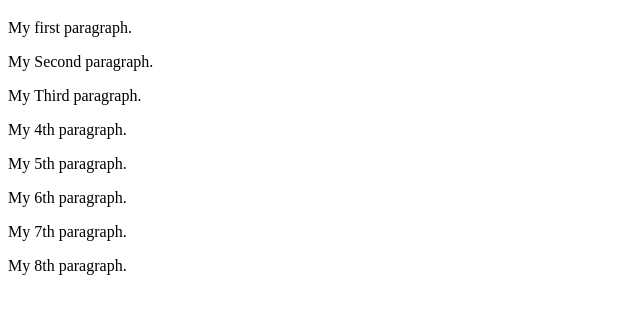
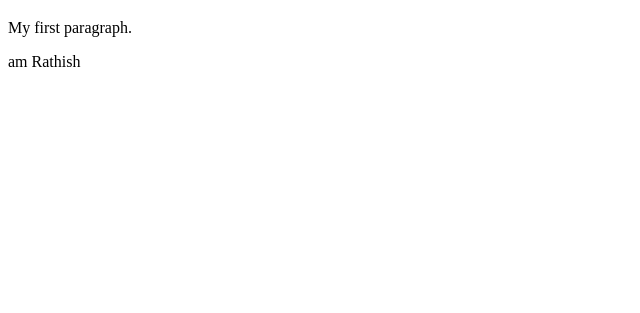
Before and after one commit to rathishcr89/capstone, a plain HTML site: page index.html in a window 1280 px wide. Shown: the part 61-374 px from the top of the page, without its empty margins (0-640 px from the left). Drawn offline with Linux system fonts and the light colour scheme.

Commit message:
Update index.html
ci

```diff
--- a/index.html
+++ b/index.html
@@ -3,12 +3,6 @@
 <body>
 <h1>My First Heading</h1>
 <p>My first paragraph.</p>
-  <p>My Second paragraph.</p>
-    <p>My Third paragraph.</p>
-      <p>My 4th paragraph.</p>
-     <p>My 5th paragraph.</p>
-       <p>My 6th paragraph.</p>
-     <p>My 7th paragraph.</p>
-       <p>My 8th paragraph.</p>
+am Rathish
 </body>
 </html>
```
